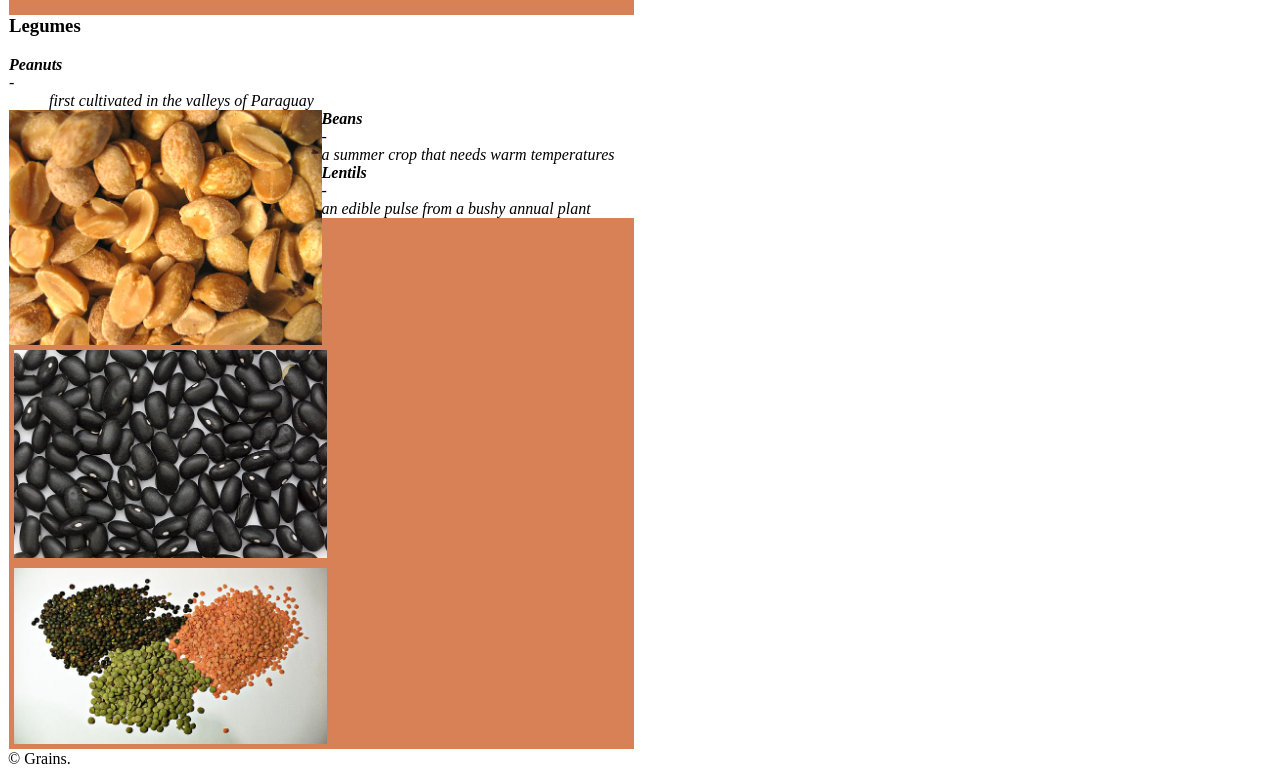
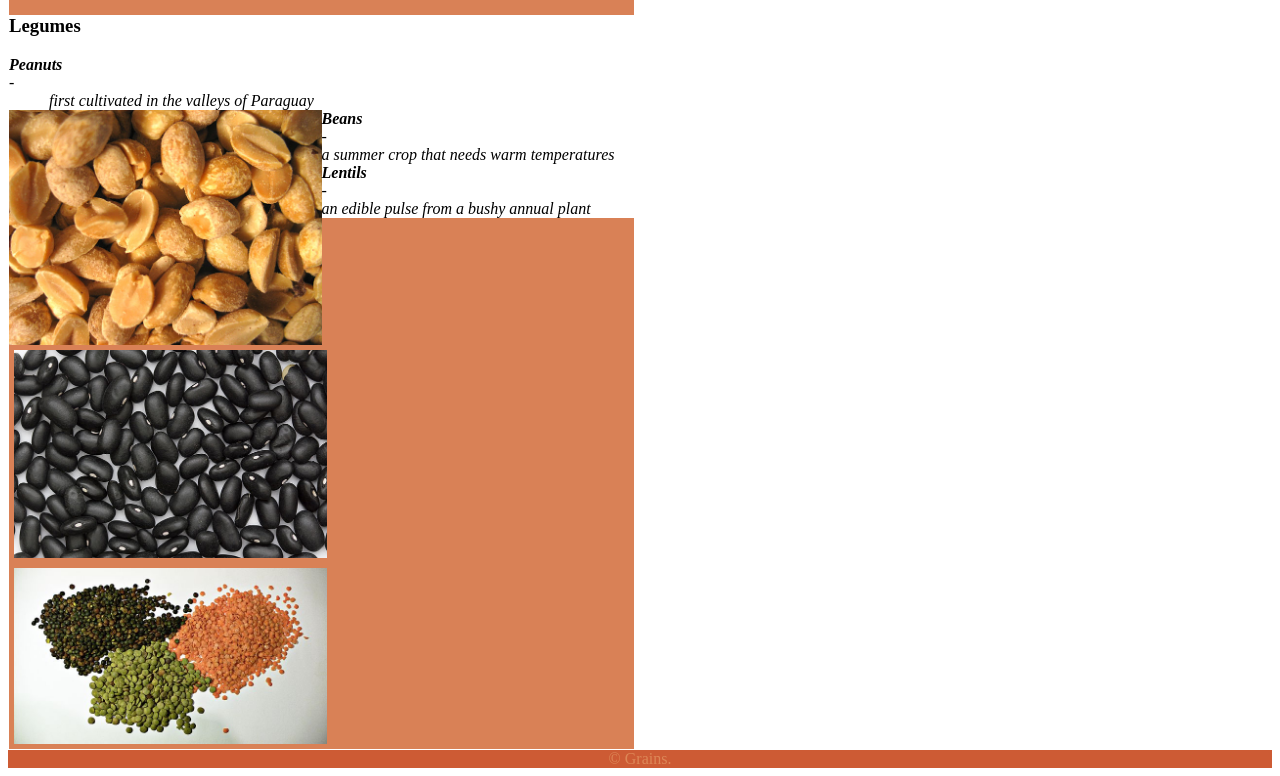
Before and after one commit to IFVG45/dsn1674-assignment-5, a plain HTML site: page index.html in a window 1280 px wide. Shown: the part 2179-2955 px from the top of the page. Drawn offline with Linux system fonts and the light colour scheme.

Commit message:
changed css

```diff
--- a/css/main.css
+++ b/css/main.css
@@ -138,3 +138,12 @@ dl{
   margin:5px;
   border:0;
 }
+
+footer{
+  background-color:#cd5b34;
+  color:#dd8757;
+  display: block;
+  margin: 0;
+  text-align: center;
+
+}
```
